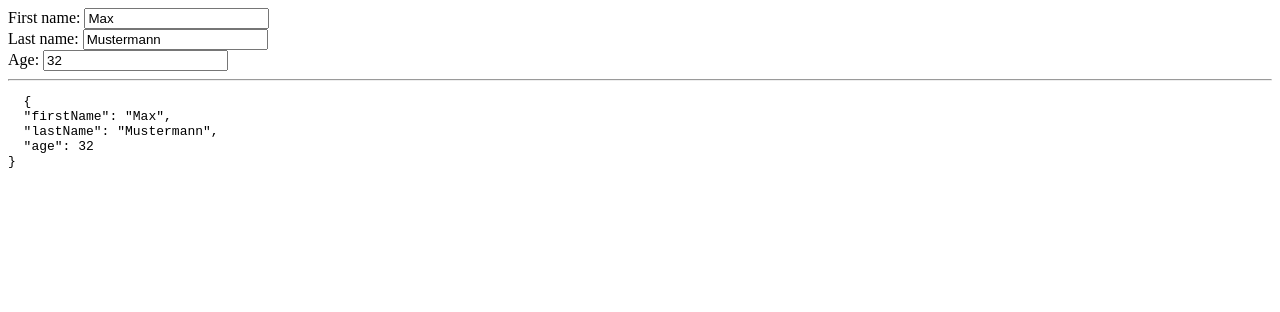
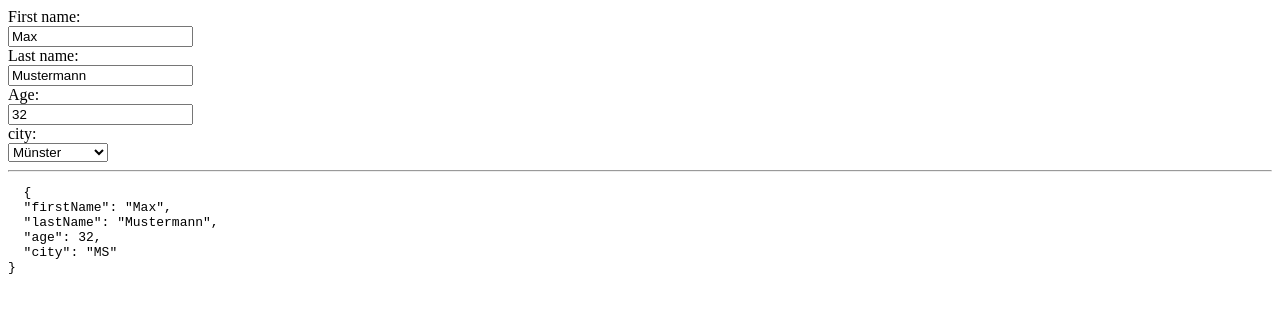
Before and after one commit to roman-klauser/dynamic-forms, an Angular app: page / in a window 1280 px wide. Shown: the top 312 px of the page. Built offline with nearby package versions, Linux system fonts and the light colour scheme.

Commit message:
create select boxes

```diff
--- a/src/app/app.component.ts
+++ b/src/app/app.component.ts
@@ -21,6 +21,17 @@ export class AppComponent {
       value: 32,
       label: 'Age',
       type: 'number'
+    },
+    city: {
+      value: 'MS',
+      label: 'city',
+      type: 'select',
+      options: [
+        { label: '(choose one)', value: ''},
+        { label: 'Münster', value: 'MS'},
+        { label: 'Berlin', value: 'B'},
+        { label: 'Düsseldorf', value: 'D'},
+      ]
     }
   };
 }
--- a/src/app/dynamic-forms/dynamic-forms.component.html
+++ b/src/app/dynamic-forms/dynamic-forms.component.html
@@ -1,7 +1,15 @@
 <form [formGroup]="form">
   <div *ngFor="let prop of personProps">
     <label>{{ prop.label }}: </label>
-    <input [type]="prop.type" [formControlName]="prop.key">
+    <div [ngSwitch]="prop.type">
+      <input *ngSwitchCase="'text'" [type]="prop.type" [formControlName]="prop.key">
+      <input *ngSwitchCase="'number'" [type]="prop.type" [formControlName]="prop.key">
+      <select *ngSwitchCase="'select'" [formControlName]="prop.key">
+        <option *ngFor="let option of prop.options" [value]="option.value">
+          {{ option.label }}
+        </option>
+      </select>
+    </div>
   </div>
 </form>
 <hr>
--- a/src/app/dynamic-forms/dynamic-forms.component.ts
+++ b/src/app/dynamic-forms/dynamic-forms.component.ts
@@ -23,6 +23,7 @@ export class DynamicFormsComponent implements OnInit {
         key: prop,
         label: this.formData[prop].label,
         type: this.formData[prop].type,
+        options: this.formData[prop].options,
       });
     }
     this.form = new FormGroup(formData);
```
